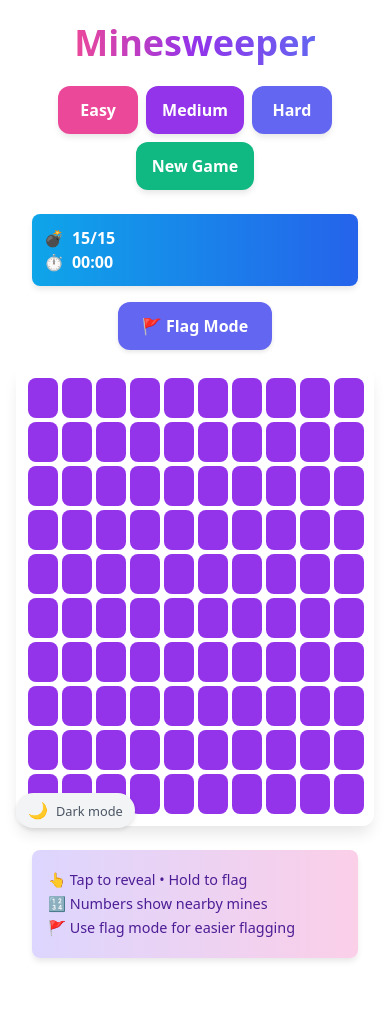
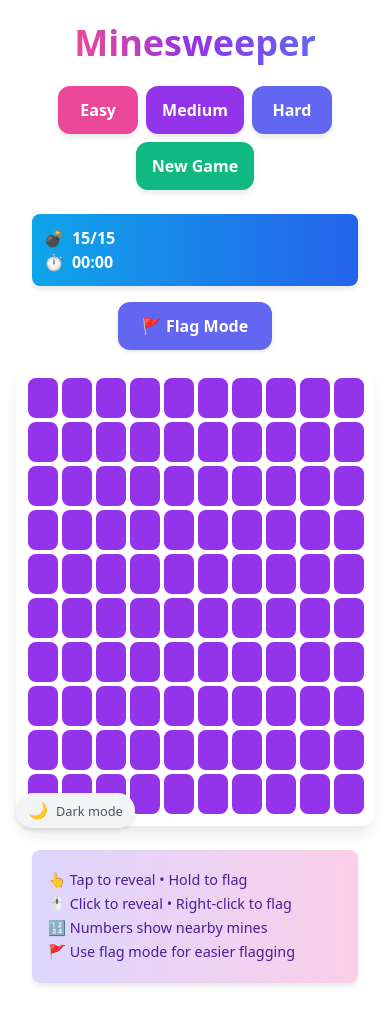
Before and after one commit to saadiq/minesweeper, a Next.js app: page / in a window 390 px wide. Before the commit the page ends 990 px from the top, so only its background shows below. Built offline with nearby package versions, Linux system fonts and the light colour scheme.

Commit message:
Update instructions to include both mobile and desktop controls

```diff
--- a/src/app/page.tsx
+++ b/src/app/page.tsx
@@ -544,6 +544,7 @@ const Minesweeper = () => {
 
         <div className="instructions">
           <p>👆 Tap to reveal • Hold to flag</p>
+          <p>🖱️ Click to reveal • Right-click to flag</p>
           <p>🔢 Numbers show nearby mines</p>
           <p>🚩 Use flag mode for easier flagging</p>
         </div>
```
